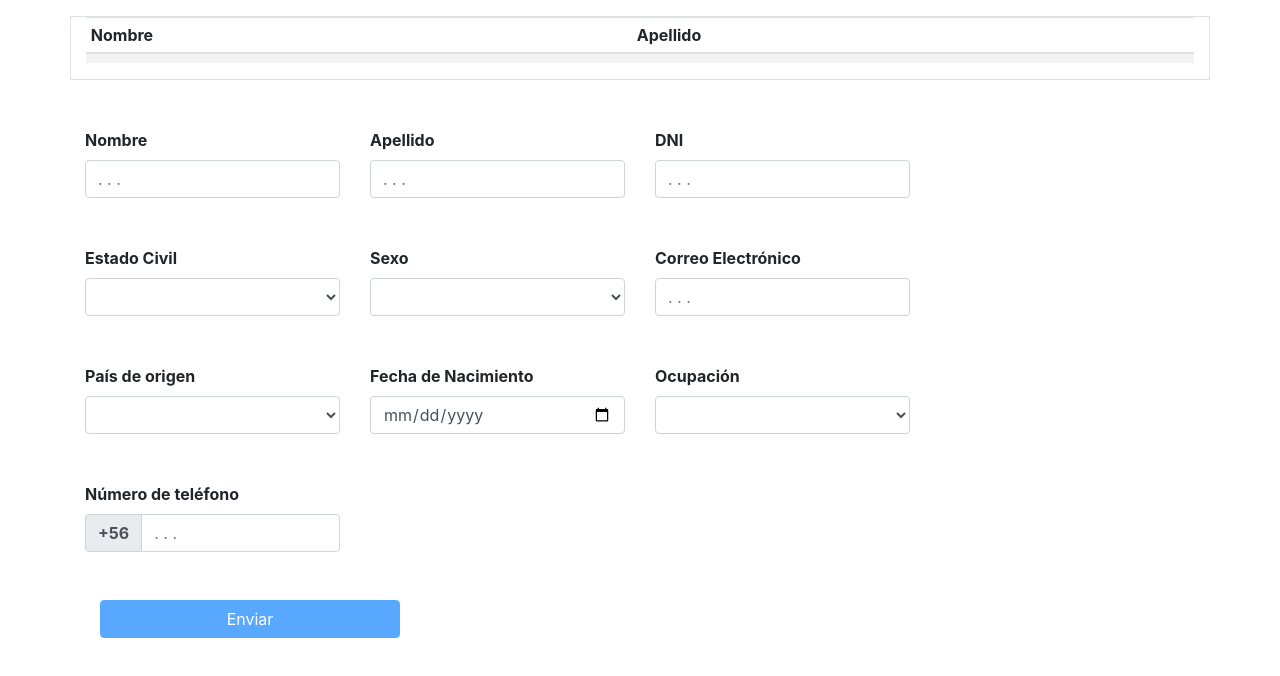
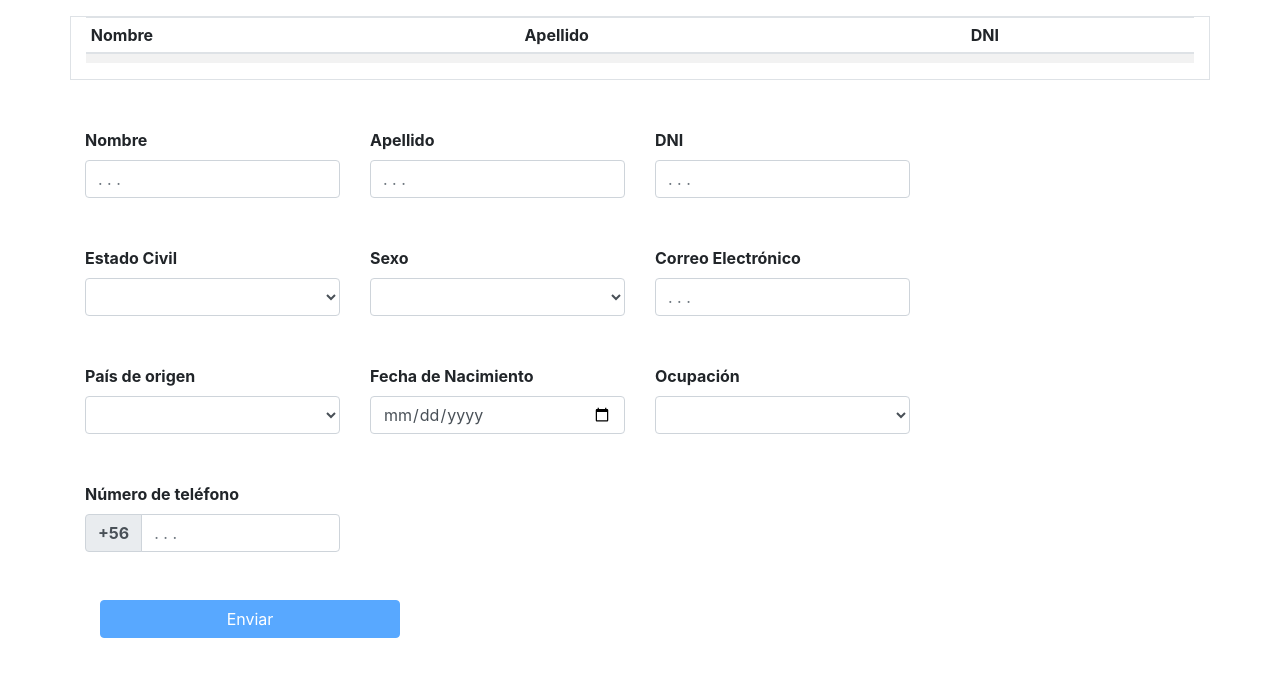
Before and after one commit to ricardojbj/angular-training, an Angular app: page /sites in a window 1280 px wide. Shown: the top 676 px of the page. Built offline with nearby package versions, Linux system fonts and the light colour scheme.

Commit message:
feat: new field in table

```diff
--- a/src/app/components/sites/sites.component.html
+++ b/src/app/components/sites/sites.component.html
@@ -6,12 +6,14 @@
       <tr>
         <th>Nombre</th>
         <th>Apellido</th>
+        <th>DNI</th>
       </tr>
     </thead>
     <tbody>
       <tr>
         <td>{{ form.nombre }}</td>
         <td>{{ form.apellido }}</td>
+        <td>{{ form.dni }}</td>
       </tr>
     </tbody>
   </table>
```
